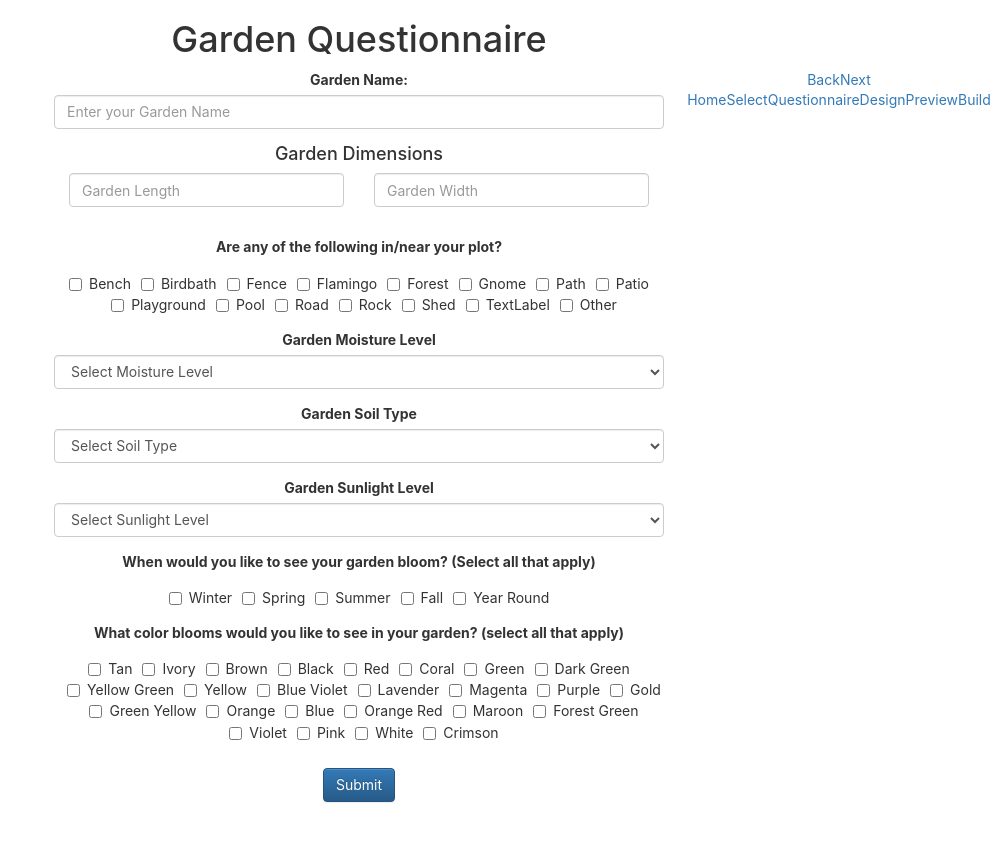
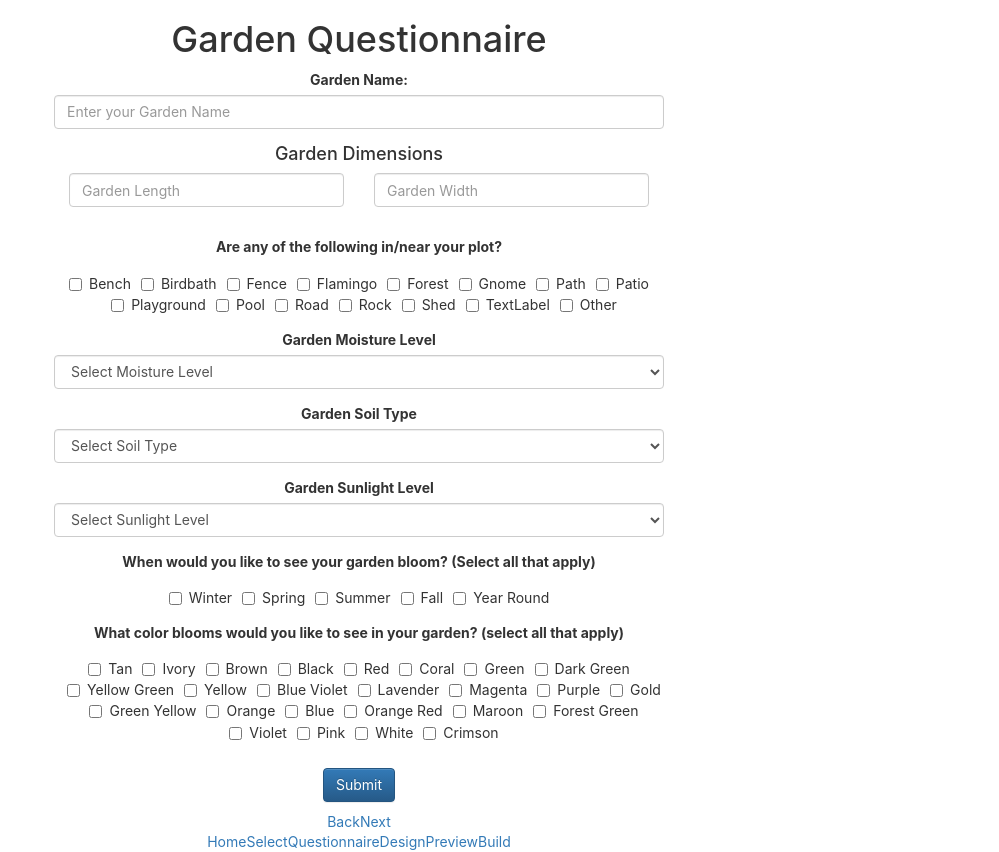
Before and after one commit to suint/475GardenUI, a React (Create React App) app in the folder aloeha/: page /questionnaire in a window 1280 px wide. Shown: the whole page, without its empty margins (281-1280 px from the left). Before the commit the page ends 812 px from the top, so only its background shows below. Built offline with nearby package versions, Linux system fonts and the light colour scheme.

Commit message:
made questionnaire buttons stay on bottom

```diff
--- a/aloeha/src/components/Questionnaire.jsx
+++ b/aloeha/src/components/Questionnaire.jsx
@@ -242,12 +242,22 @@ class Questionnaire extends Component {
 
           </form>
 
+          <div class="col-md-3"></div>
+
+          <div class="row">
+
+            <div class="col-md-12">
+
           <Link className="nav-link" to="/select">
                 Back
             </Link>
             <Link className="nav-link" to="/design">
                 Next
             </Link>
+
+          </div>
+
+          </div>
 
         </div>
 
```
